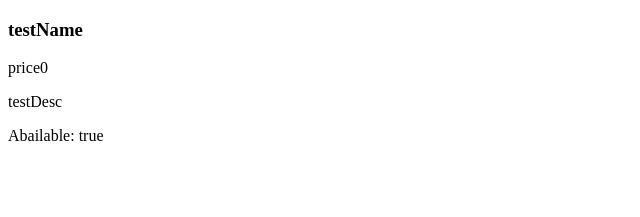
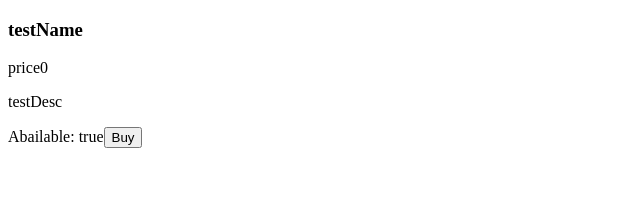
Before and after one commit to burdeiko/angular-shop, an Angular app: page / in a window 1280 px wide. Shown: the top 217 px of the page, without its empty margins (0-640 px from the left). Built offline with nearby package versions, Linux system fonts and the light colour scheme.

Commit message:
Add buy button

```diff
--- a/src/app/src/app/components/product/product.component.html
+++ b/src/app/src/app/components/product/product.component.html
@@ -3,3 +3,4 @@
 <span class="category">{{category}}</span>
 <p>{{description}}</p>
 <span class="isAvailable">Abailable: {{isAvailable}}</span>
+<button (click)="onBuy()">Buy</button>
--- a/src/app/src/app/components/product/product.component.ts
+++ b/src/app/src/app/components/product/product.component.ts
@@ -12,6 +12,10 @@ export class ProductComponent implements OnInit {
   price: number
   category: Category
   isAvailable: boolean
+
+  onBuy() {
+    console.log('Buy ' + this.name);
+  }
 
   constructor() { }
 
```
